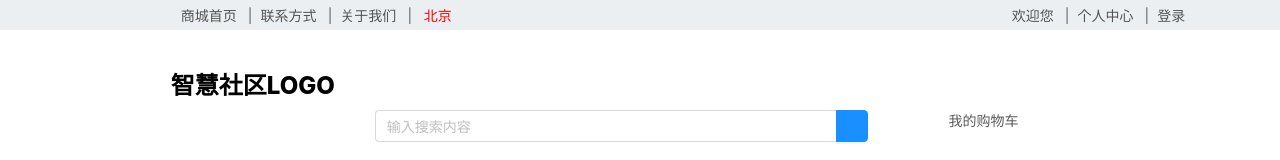
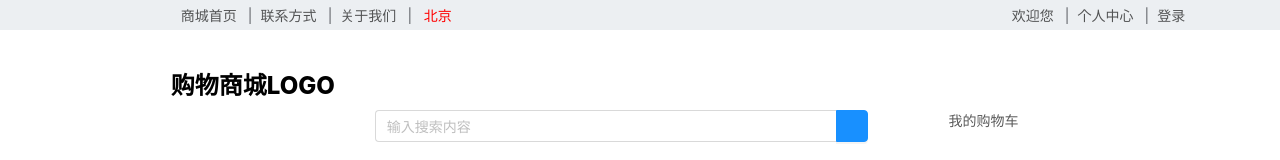
Before and after one commit to SUI5477100/dr_smart_community, a Vue app: page /myShoppingCart in a window 1280 px wide. Shown: the top 160 px of the page. Built offline with nearby package versions, Linux system fonts and the light colour scheme; no server answers.

Commit message:
修改我的购物车,小计为0的bug

```diff
--- a/src/components/homeComponents/homeSearch.vue
+++ b/src/components/homeComponents/homeSearch.vue
@@ -22,7 +22,7 @@ export default {
   name: 'HomeSearch',
   data() {
     return {
-      logos: ['智慧社区LOGO'],
+      logos: ['购物商城LOGO'],
     }
   },
   methods: {
--- a/src/pages/myShoppingCart.vue
+++ b/src/pages/myShoppingCart.vue
@@ -48,7 +48,7 @@
                 <a-input-number :min="1" :max="100000" v-model="product.cnt" @change="updateCart(product)" />
               </div>
               <span class="sum">￥{{ (product.cnt * product.price).toFixed(2) }}</span>
-              <span @click="removeProduct(pickup, product)">移除</span>
+              <span @click="removeProduct(pickup, product)" style="cursor: pointer;">移除</span>
             </div>
           </div>
         </div>
@@ -67,7 +67,8 @@
             <span>结算</span>
           </a-button>
         </router-link> -->
-        <a-button @click="toCreatePayment()" type="primary" style="text-align:center;font-size:12px;width:100px;margin-right:20px">
+        <a-button @click="toCreatePayment()" type="primary"
+          style="text-align:center;font-size:12px;width:100px;margin-right:20px">
           <span>结算</span>
         </a-button>
       </div>
@@ -132,7 +133,7 @@ export default {
             products: store.cartList.map((product) => ({
               ...product,
               checked: false,
-              cnt: product.cnt,
+              cnt: product.cnt || 1,
               price: product.storeGoods ? product.storeGoods.price : 0,
             })),
           }))
@@ -218,7 +219,7 @@ export default {
             },
           })
         } else {
-          this.$message.error('创建订单失败')
+          this.$message.error('创建订单失败，请选择自提点！')
         }
       } catch (error) {
         console.error('获取失败', error)
@@ -276,12 +277,14 @@ export default {
 .myShoppingCart {
   width: 1440px;
   margin: auto;
+
   .tittleWrapper {
     display: flex;
     align-items: center;
     justify-content: center;
     height: 48px;
     background-color: #f5f7fa;
+
     .tittle {
       color: black;
       display: flex;
@@ -291,28 +294,33 @@ export default {
       font-weight: 500;
     }
   }
+
   .myShoppingCartWrapper {
     display: flex;
     margin-top: 4px;
     height: 48px;
     background-color: white;
     flex-direction: column;
+
     .cartHeadler {
       display: flex;
       align-items: center;
       width: 1440px;
       background-color: #f5f5f5;
       padding: 20px;
+
       .headlerLeft {
         display: flex;
         width: 160px;
         justify-content: space-around;
         color: black;
         font-size: 12px;
+
         span {
           margin-left: 80px;
         }
       }
+
       .headlerRight {
         display: flex;
         width: 600px;
@@ -322,13 +330,16 @@ export default {
         font-size: 12px;
       }
     }
+
     .cartMiddle {
       display: flex;
       flex-direction: column;
       width: 1280px;
       margin: 20px auto;
+
       .pickUpSite {
         margin-top: 20px;
+
         .productWrapper {
           display: flex;
           align-items: center;
@@ -336,31 +347,38 @@ export default {
           margin-top: 20px;
           padding: 10px;
           border: 1px solid #f5f5f5;
+
           .leftName {
             width: 500px;
+
             img {
               width: 44px;
               margin-left: 20px;
             }
+
             span {
               color: black;
               font-weight: 500;
             }
           }
+
           .rightMsg {
             display: flex;
             margin-left: 50px;
             justify-content: space-around;
             align-items: center;
             width: 580px;
+
             // background-color: pink;
             span:first-child {
               font-weight: 500;
             }
+
             .sum {
               color: black;
               font-weight: 700;
             }
+
             span:last-child {
               color: #cf3142;
               font-weight: 500;
@@ -369,6 +387,7 @@ export default {
         }
       }
     }
+
     .cartBottom {
       display: flex;
       align-items: center;
@@ -376,12 +395,14 @@ export default {
       background-color: #f5f5f5;
       padding: 20px;
       justify-content: flex-end;
+
       ul {
         display: flex;
         align-items: center;
         margin: 0;
         margin-right: 20px;
         font-size: 14px;
+
         li:nth-child(2),
         li:nth-child(4) {
           color: #cf3142;
```
